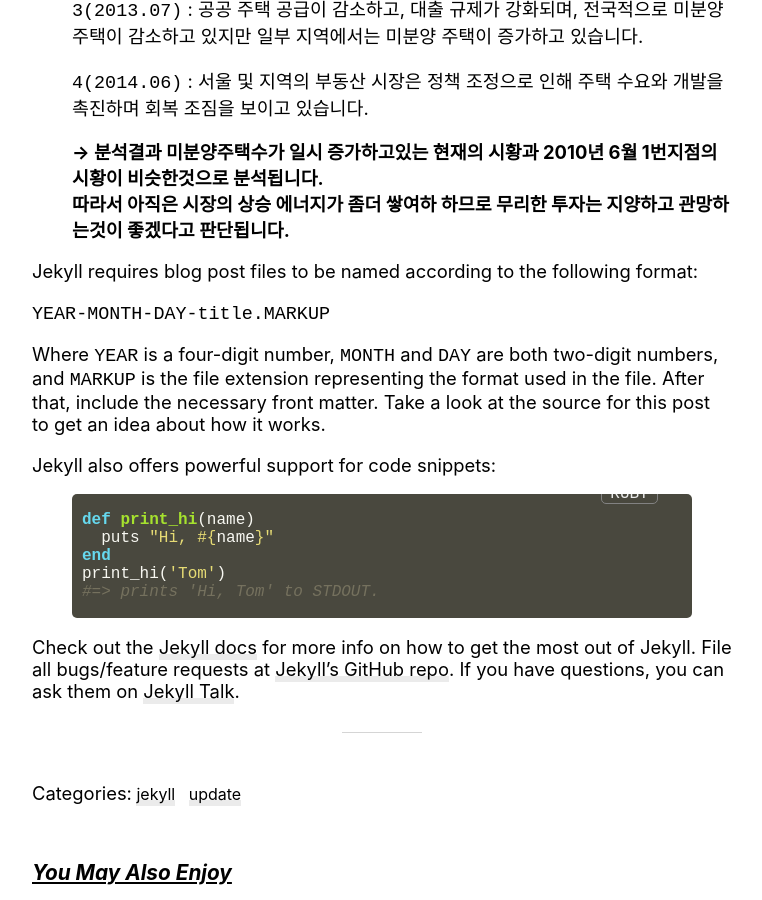
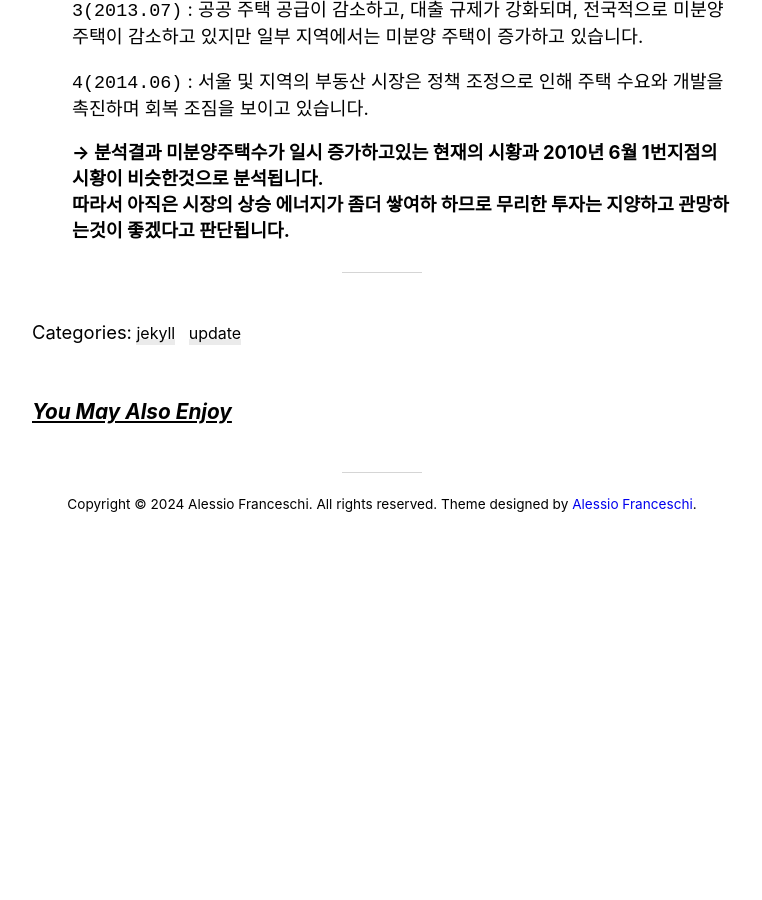
Before and after one commit to Timeleeh/skkufinal.github.io, a Jekyll site: the page built from _posts/2024-06-18-미분양 주택수와 주택가격 상관관계.md, in a window 1280 px wide and 900 px high, scrolled down 2334 px. Shown: the whole window, without its empty margins (258-1020 px from the left). Built offline with Jekyll 4.4.1, drawn with Linux system fonts in a browser that asks for light colours; nearby versions of some CDN libraries; comment, search, counter and statistics services are not loaded; after the commit the page ends 2860 px from its top, so only the background shows below that; some of the changed text lies outside the part shown.

Commit message:
Update 2024-06-18-미분양 주택수와 주택가격 상관관계.md

```diff
--- a/_posts/2024-06-18-미분양 주택수와 주택가격 상관관계.md
+++ b/_posts/2024-06-18-미분양 주택수와 주택가격 상관관계.md
@@ -68,26 +68,3 @@ categories: jekyll update
 
    __→ 분석결과 미분양주택수가 일시 증가하고있는 현재의 시황과 2010년 6월 1번지점의 시황이 비슷한것으로 분석됩니다.__<br>
      __따라서 아직은 시장의 상승 에너지가 좀더 쌓여하 하므로 무리한 투자는 지양하고 관망하는것이 좋겠다고 판단됩니다.__
-
-
-Jekyll requires blog post files to be named according to the following format:
-
-`YEAR-MONTH-DAY-title.MARKUP`
-
-Where `YEAR` is a four-digit number, `MONTH` and `DAY` are both two-digit numbers, and `MARKUP` is the file extension representing the format used in the file. After that, include the necessary front matter. Take a look at the source for this post to get an idea about how it works.
-
-Jekyll also offers powerful support for code snippets:
-
-{% highlight ruby %}
-def print_hi(name)
-  puts "Hi, #{name}"
-end
-print_hi('Tom')
-#=> prints 'Hi, Tom' to STDOUT.
-{% endhighlight %}
-
-Check out the [Jekyll docs][jekyll-docs] for more info on how to get the most out of Jekyll. File all bugs/feature requests at [Jekyll’s GitHub repo][jekyll-gh]. If you have questions, you can ask them on [Jekyll Talk][jekyll-talk].
-
-[jekyll-docs]: https://jekyllrb.com/docs/home
-[jekyll-gh]:   https://github.com/jekyll/jekyll
-[jekyll-talk]: https://talk.jekyllrb.com/
```
